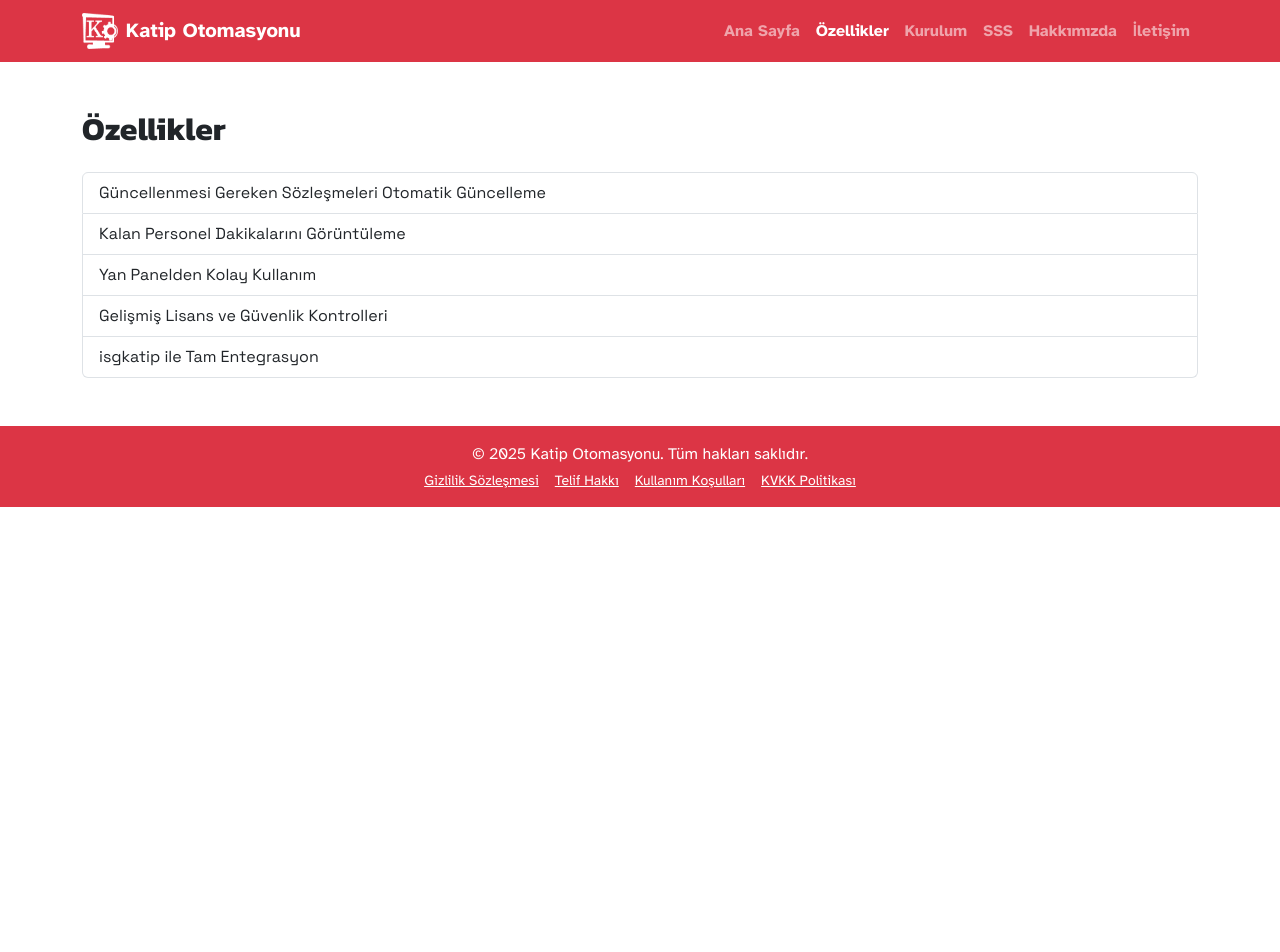
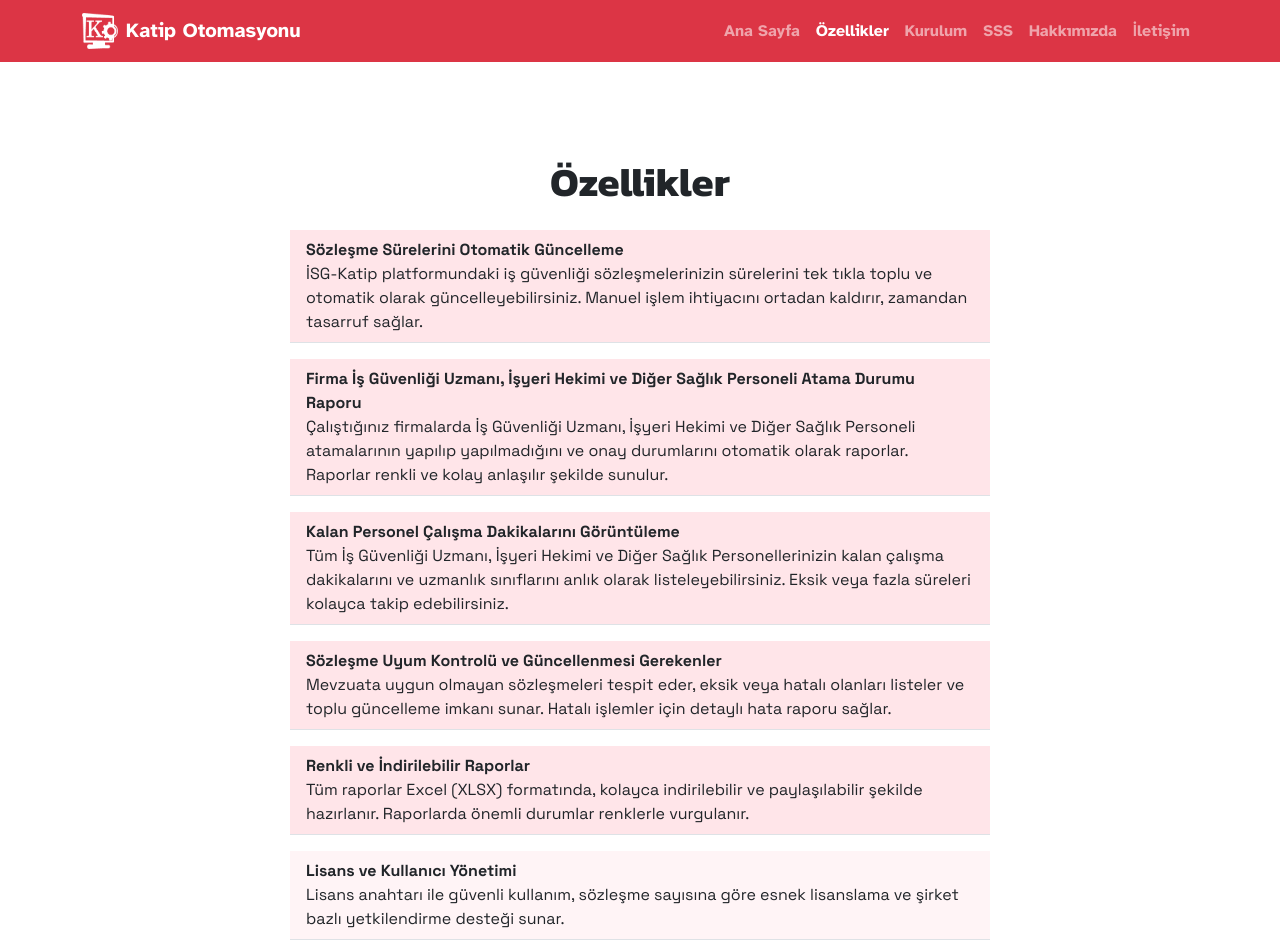
Before and after one commit to yusufkaya01/katip-otomasyonu-fe, a React (Create React App) app: page /ozellikler in a window 1280 px wide. Shown: the top 952 px of the page. Before the commit the page ends 800 px from the top, so only its background shows below. Built offline with nearby package versions, Linux system fonts and the light colour scheme.

Commit message:
faetures page visual changes made++

```diff
--- a/src/App.css
+++ b/src/App.css
@@ -37,31 +37,52 @@
   }
 }
 
-@keyframes floatIn {
-  0% {
-    opacity: 0;
-    transform: translateY(40px) scale(0.8);
-  }
-  40% {
-    opacity: 1;
-    transform: translateY(-10px) scale(1.05);
-  }
-  60% {
-    opacity: 1;
-    transform: translateY(5px) scale(0.98);
-  }
-  80% {
-    opacity: 1;
-    transform: translateY(0px) scale(1.02);
-  }
-  100% {
-    opacity: 1;
-    transform: translateY(0) scale(1);
-  }
-}
-
 .feature-bounce {
   opacity: 0;
   animation: floatIn 5s cubic-bezier(0.23, 1, 0.32, 1) infinite;
   will-change: transform, opacity;
 }
+
+.feature-list-animated .list-group-item {
+  opacity: 1;
+  background: #fff;
+  color: #212529;
+  will-change: background;
+  transition: background 0.5s;
+  animation: none;
+}
+
+/* Sequential highlight animation for one at a time */
+@keyframes featureHighlight {
+  0%, 100% { background: #fff; }
+  20%, 80% { background: #ffe5e9; }
+}
+
+.feature-list-animated .list-group-item:nth-child(1) {
+  animation: featureHighlight 7s linear infinite;
+  animation-delay: 0s;
+}
+.feature-list-animated .list-group-item:nth-child(2) {
+  animation: featureHighlight 7s linear infinite;
+  animation-delay: 1s;
+}
+.feature-list-animated .list-group-item:nth-child(3) {
+  animation: featureHighlight 7s linear infinite;
+  animation-delay: 2s;
+}
+.feature-list-animated .list-group-item:nth-child(4) {
+  animation: featureHighlight 7s linear infinite;
+  animation-delay: 3s;
+}
+.feature-list-animated .list-group-item:nth-child(5) {
+  animation: featureHighlight 7s linear infinite;
+  animation-delay: 4s;
+}
+.feature-list-animated .list-group-item:nth-child(6) {
+  animation: featureHighlight 7s linear infinite;
+  animation-delay: 5s;
+}
+.feature-list-animated .list-group-item:nth-child(7) {
+  animation: featureHighlight 7s linear infinite;
+  animation-delay: 6s;
+}
--- a/src/pages/FeaturesPage.js
+++ b/src/pages/FeaturesPage.js
@@ -2,14 +2,37 @@ import React from 'react';
 
 function FeaturesPage() {
   return (
-    <div>
-      <h2 className="mb-4">Özellikler</h2>
-      <ul className="list-group mb-4">
-        <li className="list-group-item">Güncellenmesi Gereken Sözleşmeleri Otomatik Güncelleme</li>
-        <li className="list-group-item">Kalan Personel Dakikalarını Görüntüleme</li>
-        <li className="list-group-item">Yan Panelden Kolay Kullanım</li>
-        <li className="list-group-item">Gelişmiş Lisans ve Güvenlik Kontrolleri</li>
-        <li className="list-group-item">isgkatip ile Tam Entegrasyon</li>
+    <div className="container py-5">
+      <h1 className="mb-4 text-center">Özellikler</h1>
+      <ul className="list-group list-group-flush feature-list-animated mx-auto" style={{ maxWidth: 700 }}>
+        <li className="list-group-item mb-3">
+          <strong>Sözleşme Sürelerini Otomatik Güncelleme</strong><br />
+          İSG-Katip platformundaki iş güvenliği sözleşmelerinizin sürelerini tek tıkla toplu ve otomatik olarak güncelleyebilirsiniz. Manuel işlem ihtiyacını ortadan kaldırır, zamandan tasarruf sağlar.
+        </li>
+        <li className="list-group-item mb-3">
+          <strong>Firma İş Güvenliği Uzmanı, İşyeri Hekimi ve Diğer Sağlık Personeli Atama Durumu Raporu</strong><br />
+          Çalıştığınız firmalarda İş Güvenliği Uzmanı, İşyeri Hekimi ve Diğer Sağlık Personeli atamalarının yapılıp yapılmadığını ve onay durumlarını otomatik olarak raporlar. Raporlar renkli ve kolay anlaşılır şekilde sunulur.
+        </li>
+        <li className="list-group-item mb-3">
+          <strong>Kalan Personel Çalışma Dakikalarını Görüntüleme</strong><br />
+          Tüm İş Güvenliği Uzmanı, İşyeri Hekimi ve Diğer Sağlık Personellerinizin kalan çalışma dakikalarını ve uzmanlık sınıflarını anlık olarak listeleyebilirsiniz. Eksik veya fazla süreleri kolayca takip edebilirsiniz.
+        </li>
+        <li className="list-group-item mb-3">
+          <strong>Sözleşme Uyum Kontrolü ve Güncellenmesi Gerekenler</strong><br />
+          Mevzuata uygun olmayan sözleşmeleri tespit eder, eksik veya hatalı olanları listeler ve toplu güncelleme imkanı sunar. Hatalı işlemler için detaylı hata raporu sağlar.
+        </li>
+        <li className="list-group-item mb-3">
+          <strong>Renkli ve İndirilebilir Raporlar</strong><br />
+          Tüm raporlar Excel (XLSX) formatında, kolayca indirilebilir ve paylaşılabilir şekilde hazırlanır. Raporlarda önemli durumlar renklerle vurgulanır.
+        </li>
+        <li className="list-group-item mb-3">
+          <strong>Lisans ve Kullanıcı Yönetimi</strong><br />
+          Lisans anahtarı ile güvenli kullanım, sözleşme sayısına göre esnek lisanslama ve şirket bazlı yetkilendirme desteği sunar.
+        </li>
+        <li className="list-group-item mb-3">
+          <strong>Tam Otomasyon ve Kolay Kullanım</strong><br />
+          Tüm işlemler tek tıkla, kullanıcıdan ekstra dosya yüklemesi veya manuel işlem gerektirmeden otomatik olarak gerçekleştirilir. Kullanıcı dostu arayüz ile hızlı ve pratik kullanım sağlar.
+        </li>
       </ul>
     </div>
   );
```
